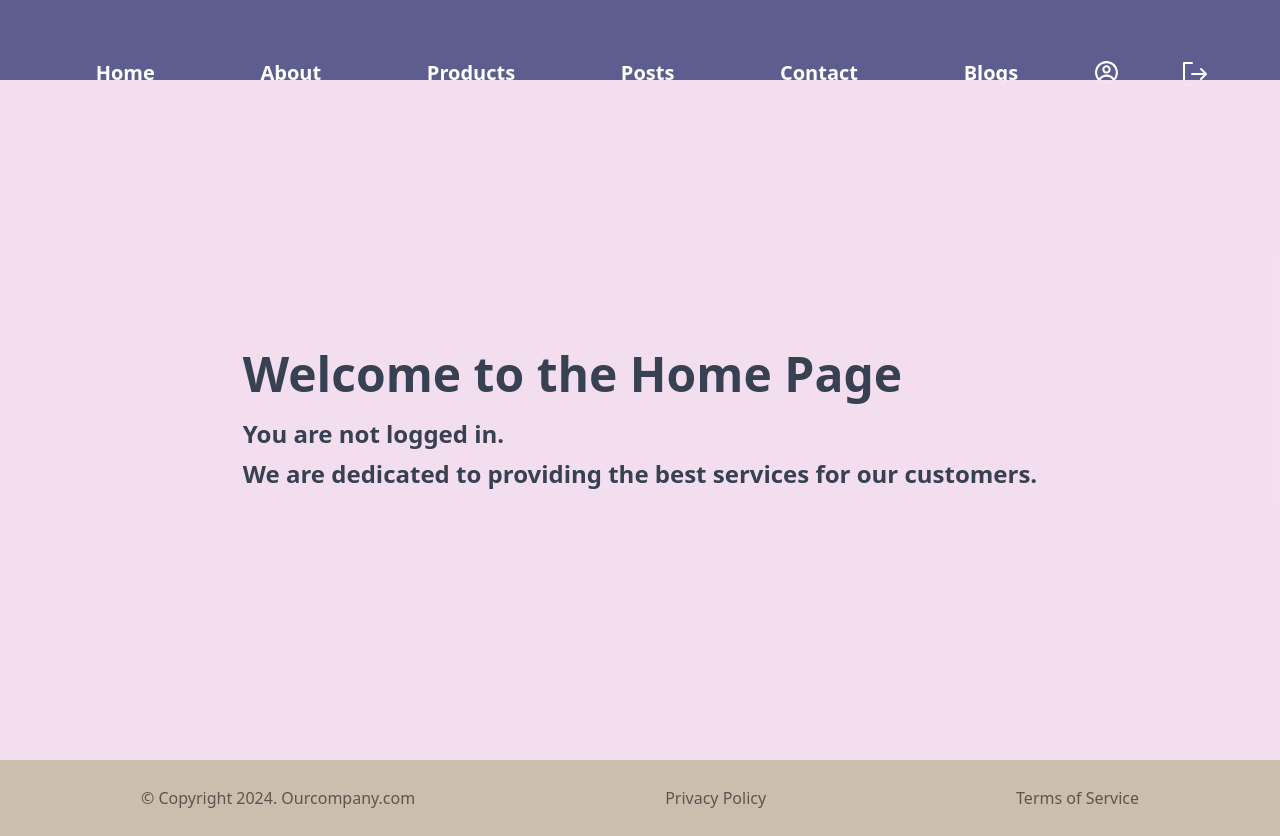
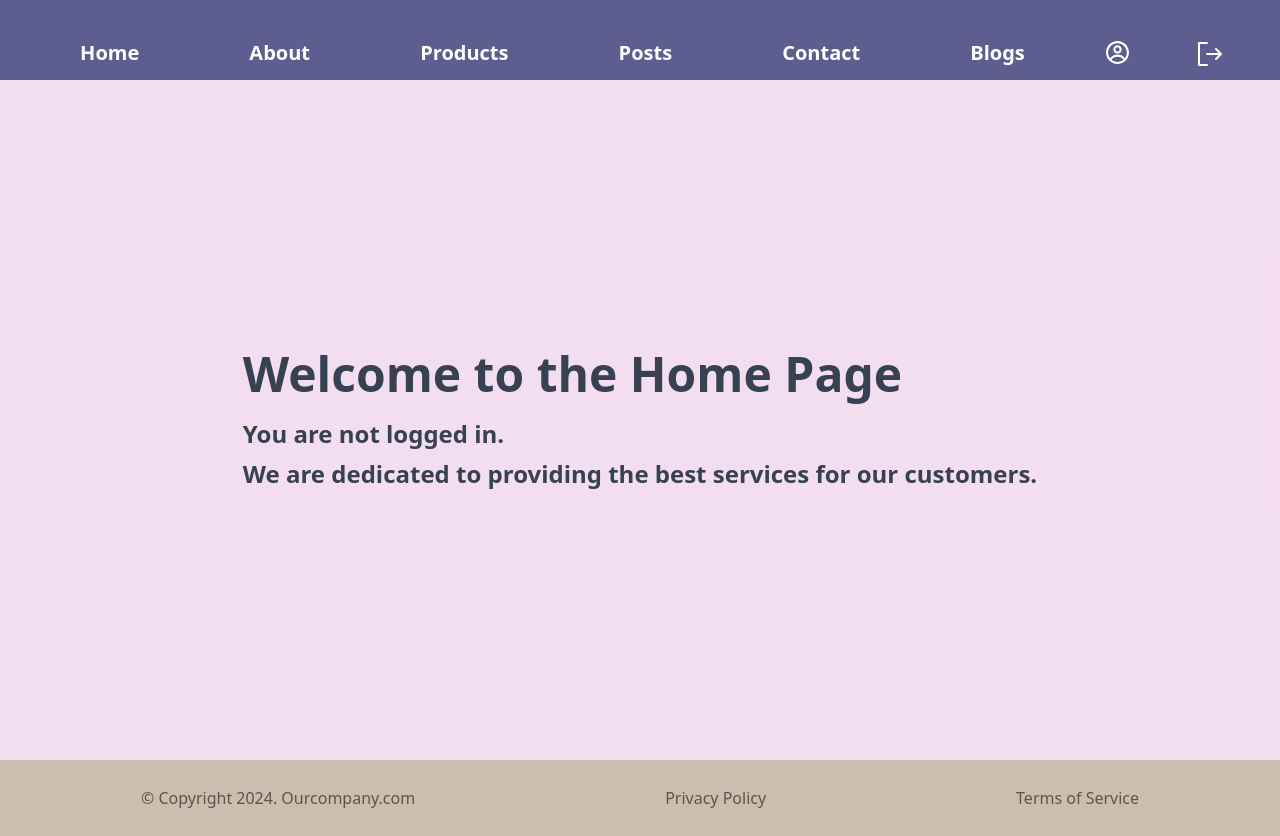
Before and after one commit to guranda26/online-shop, a Next.js app: page / in a window 1280 px wide. Built offline with nearby package versions, Linux system fonts and the light colour scheme; no server answers; sample sign-in values are in the browser's storage.

Commit message:
fix styles om the home page

```diff
--- a/src/app/home.jsx
+++ b/src/app/home.jsx
@@ -50,7 +50,7 @@ const Homepage = () => {
   return (
     <div
       id="home"
-      className="min-h-[85vh] bg-[#f4d4ecad] flex items-center justify-center overflow-hidden"
+      className="min-h-[85vh] bg-[#f4d4ecad] flex items-center justify-center overflow-hidden w-screen"
     >
       <div className="text-gray-700 font-semibold">
         <h1 className="font-poppins mb-5 text-5xl">Welcome to the Home Page</h1>
--- a/src/styles/Header.css
+++ b/src/styles/Header.css
@@ -1,7 +1,7 @@
 .header {
   max-width: 100vw;
   background-color: #5d5d8f;
-  padding: 20px;
+  /* padding: 20px; */
   max-height: 10vh;
 }
 
```
